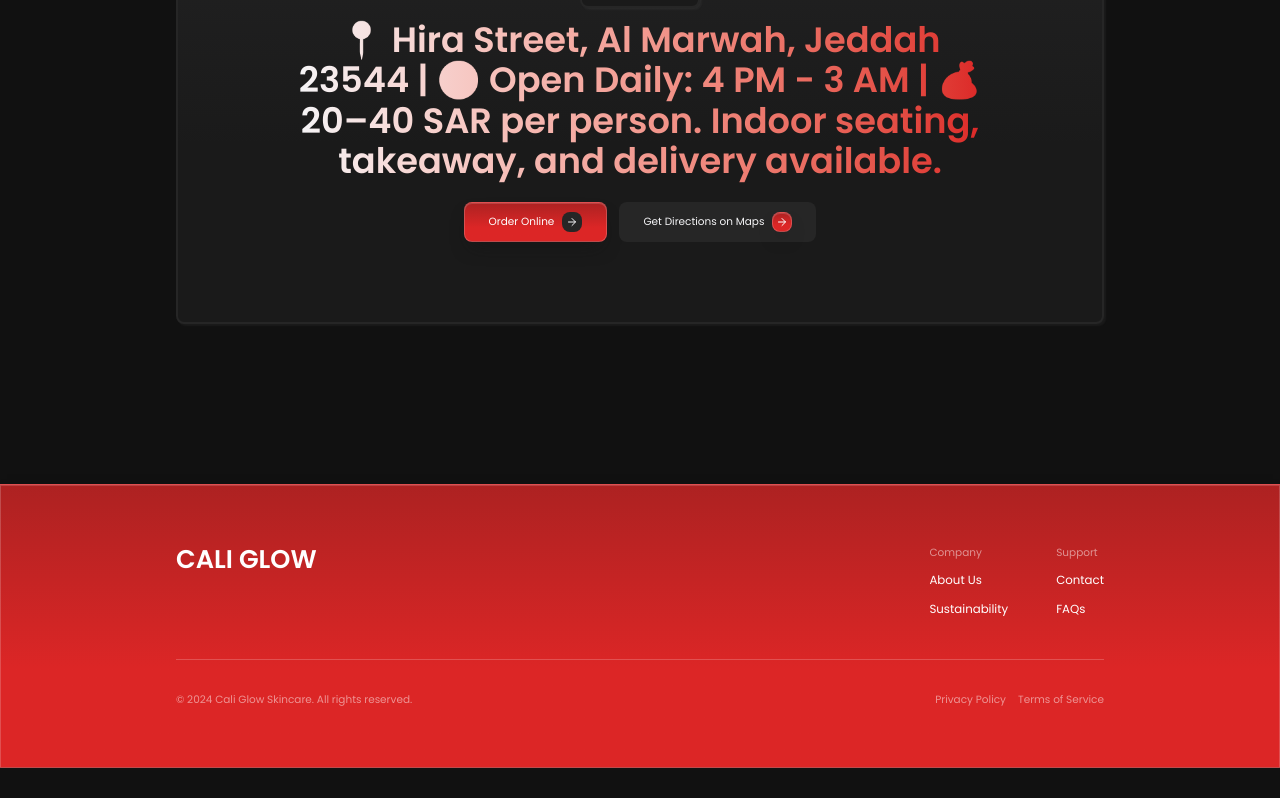
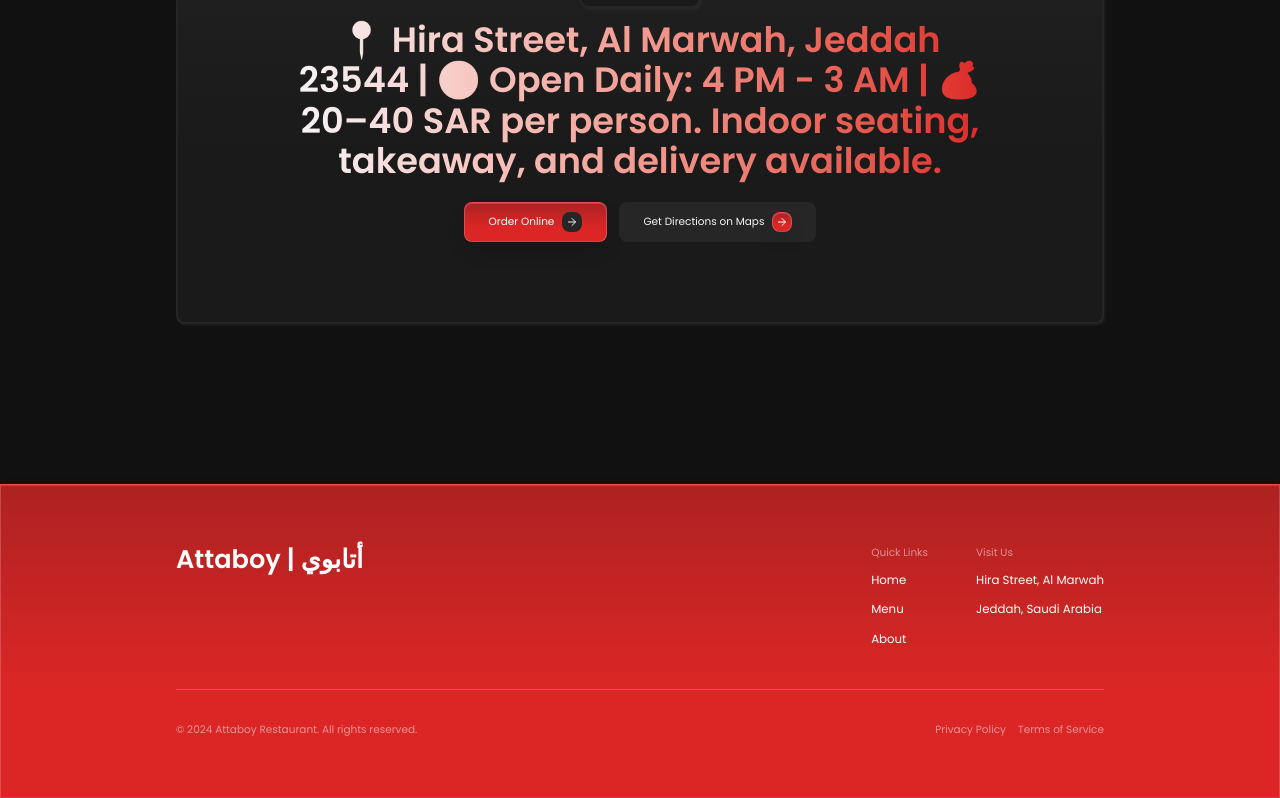
Before and after one commit to dmytro-webild/0d1055c9-068d-47a8-97c2-c89fe256b42e, a React (Vite) app: page / in a window 1280 px wide. Shown: the part 6843-7641 px from the top of the page. Before the commit the page ends 7611 px from the top, so only its background shows below. Built offline with nearby package versions, Linux system fonts and the light colour scheme; a web font is replaced by a local one.

Commit message:
Bob AI: fix build errors (attempt 2)

```diff
--- a/src/components/Layout.tsx
+++ b/src/components/Layout.tsx
@@ -7,34 +7,11 @@
 
 export default function Layout() {
   const navItems = [
-  {
-    "name": "Home",
-    "href": "#hero"
-  },
-  {
-    "name": "Collections",
-    "href": "#products"
-  },
-  {
-    "name": "About",
-    "href": "#about"
-  },
-  {
-    "name": "Testimonials",
-    "href": "#testimonials"
-  },
-  {
-    "name": "Features",
-    "href": "#features"
-  },
-  {
-    "name": "Pricing",
-    "href": "#pricing"
-  },
-  {
-    "name": "Metrics",
-    "href": "#metrics"
-  }
+    { name: "Home", href: "#hero" },
+    { name: "Menu", href: "#products" },
+    { name: "About", href: "#about" },
+    { name: "Reviews", href: "#testimonials" },
+    { name: "Location", href: "#contact" }
   ];
 
   return (
@@ -47,58 +24,36 @@
             text: "Order Online",
             href: "https://linktr.ee",
           }}
-     navItems={[
-       { name: "Home", href: "#hero" },
-       { name: "Menu", href: "#products" },
-       { name: "About", href: "#about" },
-       { name: "Reviews", href: "#testimonials" },
-       { name: "Location", href: "#contact" }
-     ]} />
+          navItems={navItems}
+        />
       </SectionErrorBoundary>
       <main className="flex-grow">
         <Outlet />
       </main>
       <SectionErrorBoundary name="footer">
         <FooterSimple
-      brand="CALI GLOW"
+          brand="Attaboy | أتابوي"
           columns={[
             {
-          title: "Company",
+              title: "Quick Links",
               items: [
-            {
-              label: "About Us",
-              href: "#",
-            },
-            {
-              label: "Sustainability",
-              href: "#",
-            },
+                { label: "Home", href: "#hero" },
+                { label: "Menu", href: "#products" },
+                { label: "About", href: "#about" },
               ],
             },
             {
-          title: "Support",
+              title: "Visit Us",
               items: [
-            {
-              label: "Contact",
-              href: "#",
-            },
-            {
-              label: "FAQs",
-              href: "#",
-            },
+                { label: "Hira Street, Al Marwah", href: "#contact" },
+                { label: "Jeddah, Saudi Arabia", href: "#contact" },
               ],
             },
           ]}
-      copyright="© 2024 Cali Glow Skincare. All rights reserved."
+          copyright="© 2024 Attaboy Restaurant. All rights reserved."
           links={[
-        {
-          label: "Privacy Policy",
-          href: "#",
-        },
-        {
-          label: "Terms of Service",
-          href: "#",
-        },
+            { label: "Privacy Policy", href: "#" },
+            { label: "Terms of Service", href: "#" },
           ]}
         />
       </SectionErrorBoundary>
```
Lines whose indentation alone changed are shown as unchanged.
